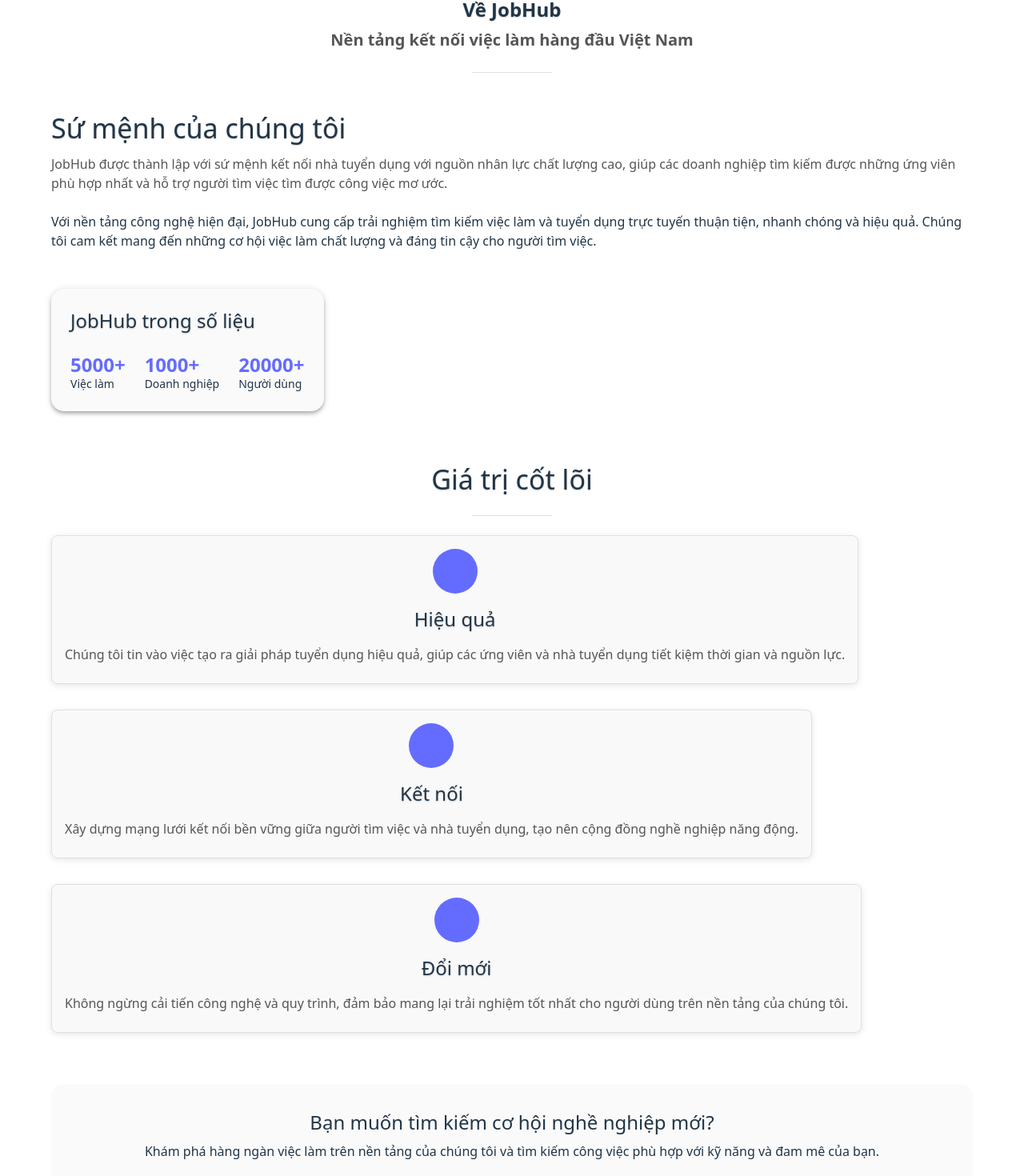
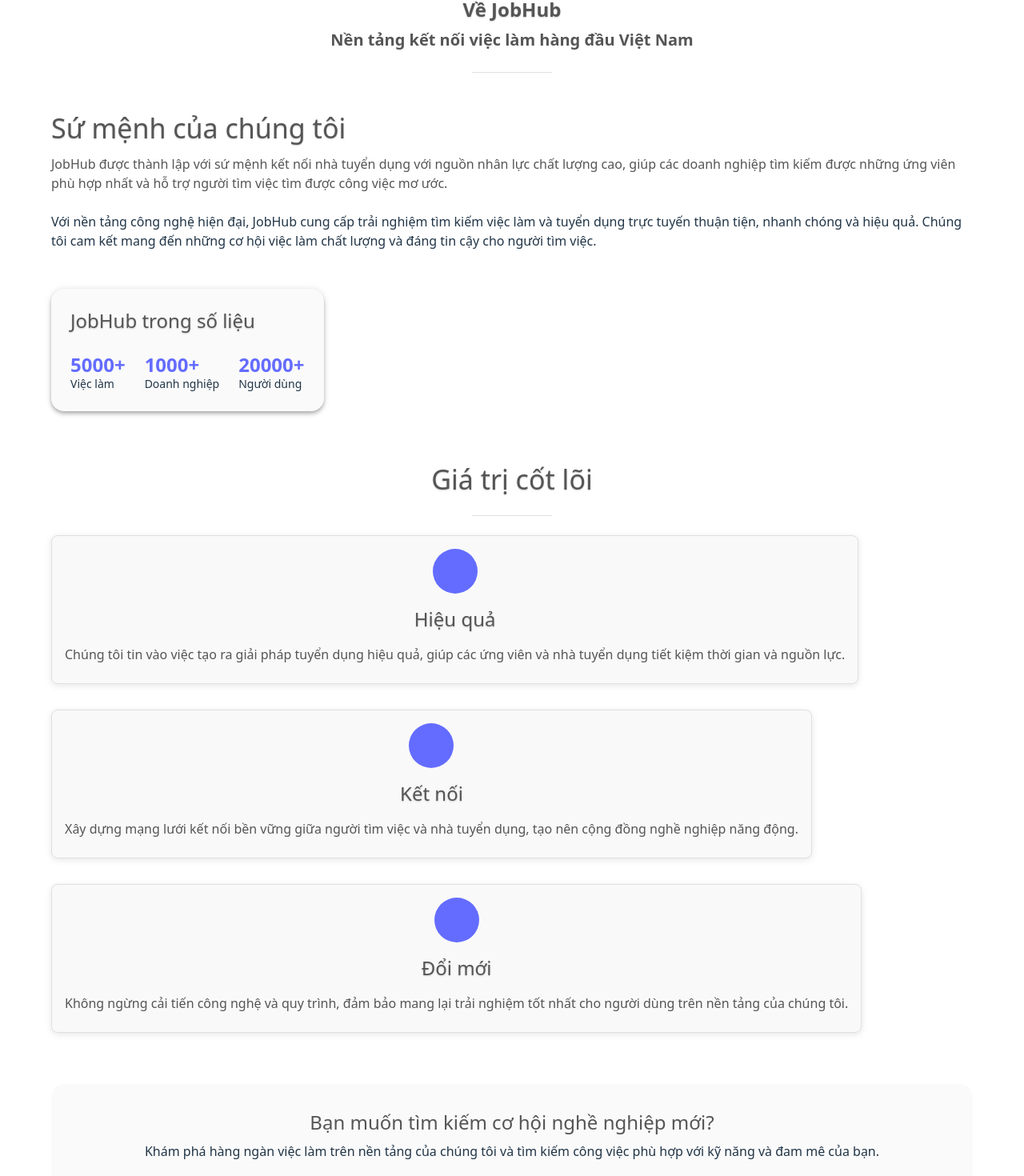
Before and after one commit to LeTung4712/JobHub-fe, a React (Vite) app: page /about in a window 1280 px wide. Shown: the part 98-1568 px from the top of the page at 80% size. Built offline with nearby package versions, Linux system fonts and the light colour scheme; no server answers; some icons are missing.

Commit message:
fix: giao diện trang about

```diff
--- a/src/pages/About.jsx
+++ b/src/pages/About.jsx
@@ -48,7 +48,14 @@
     <Box sx={{ py: 4 }}>
       <Container maxWidth="lg">
         <Box textAlign="center" mb={6}>
-          <Typography variant="h3" component="h1" gutterBottom>
+          <Typography
+            variant="h3"
+            component="h1"
+            gutterBottom
+            sx={{
+              color: "text.secondary",
+            }}
+          >
             Về JobHub
           </Typography>
           <Typography
@@ -69,7 +76,14 @@
         <Grid container spacing={4}>
           <Grid item xs={12} md={6}>
             <Box>
-              <Typography variant="h4" component="h2" gutterBottom>
+              <Typography
+                variant="h4"
+                component="h2"
+                gutterBottom
+                sx={{
+                  color: "text.secondary",
+                }}
+              >
                 Sứ mệnh của chúng tôi
               </Typography>
               <Typography
@@ -106,7 +120,14 @@
                 borderRadius: 2,
               }}
             >
-              <Typography variant="h5" component="h3" gutterBottom>
+              <Typography
+                variant="h5"
+                component="h3"
+                gutterBottom
+                sx={{
+                  color: "text.secondary",
+                }}
+              >
                 JobHub trong số liệu
               </Typography>
               <Box sx={{ mt: 2 }}>
@@ -141,6 +162,9 @@
             component="h2"
             textAlign="center"
             gutterBottom
+            sx={{
+              color: "text.secondary",
+            }}
           >
             Giá trị cốt lõi
           </Typography>
@@ -175,7 +199,13 @@
                       >
                         {value.icon}
                       </Avatar>
-                      <Typography variant="h5" component="h3">
+                      <Typography
+                        variant="h5"
+                        component="h3"
+                        sx={{
+                          color: "text.secondary",
+                        }}
+                      >
                         {value.title}
                       </Typography>
                       <Typography variant="body1" color="text.secondary">
@@ -201,7 +231,13 @@
             borderRadius: 2,
           }}
         >
-          <Typography variant="h5" gutterBottom>
+          <Typography
+            variant="h5"
+            gutterBottom
+            sx={{
+              color: "text.secondary",
+            }}
+          >
             Bạn muốn tìm kiếm cơ hội nghề nghiệp mới?
           </Typography>
           <Typography variant="body1">
--- a/src/pages/Home.jsx
+++ b/src/pages/Home.jsx
@@ -20,11 +20,13 @@
 import heroBgMobile from "../assets/ApartmentCoderSm-mobile.png";
 import featureBgDesktop from "../assets/find-talent-2x.jpg";
 import featureBgMobile from "../assets/find-talent-mobile-2x.jpg";
+import { useAuth } from "../App";
 
 function Home() {
   const theme = useTheme();
   const navigate = useNavigate();
   const isMobile = useMediaQuery(theme.breakpoints.down("sm"));
+  const { isAuthenticated } = useAuth();
 
   // Chọn hình ảnh phù hợp dựa trên kích thước màn hình
   const heroBgImage = isMobile ? heroBgMobile : heroBgDesktop;
@@ -188,6 +190,7 @@
                 >
                   Tìm việc ngay
                 </Button>
+                {!isAuthenticated && (
                   <Button
                     variant="outlined"
                     size="large"
@@ -208,6 +211,7 @@
                   >
                     Đăng ký tài khoản
                   </Button>
+                )}
               </Stack>
             </Box>
           </Box>
```
Also changed, not shown: src/pages/jobs/Jobs.jsx (indentation only), src/pages/posts/CreatePost.jsx (line endings or trailing spaces), src/routes/router.jsx (indentation only). Lines whose indentation alone changed are shown as unchanged.
